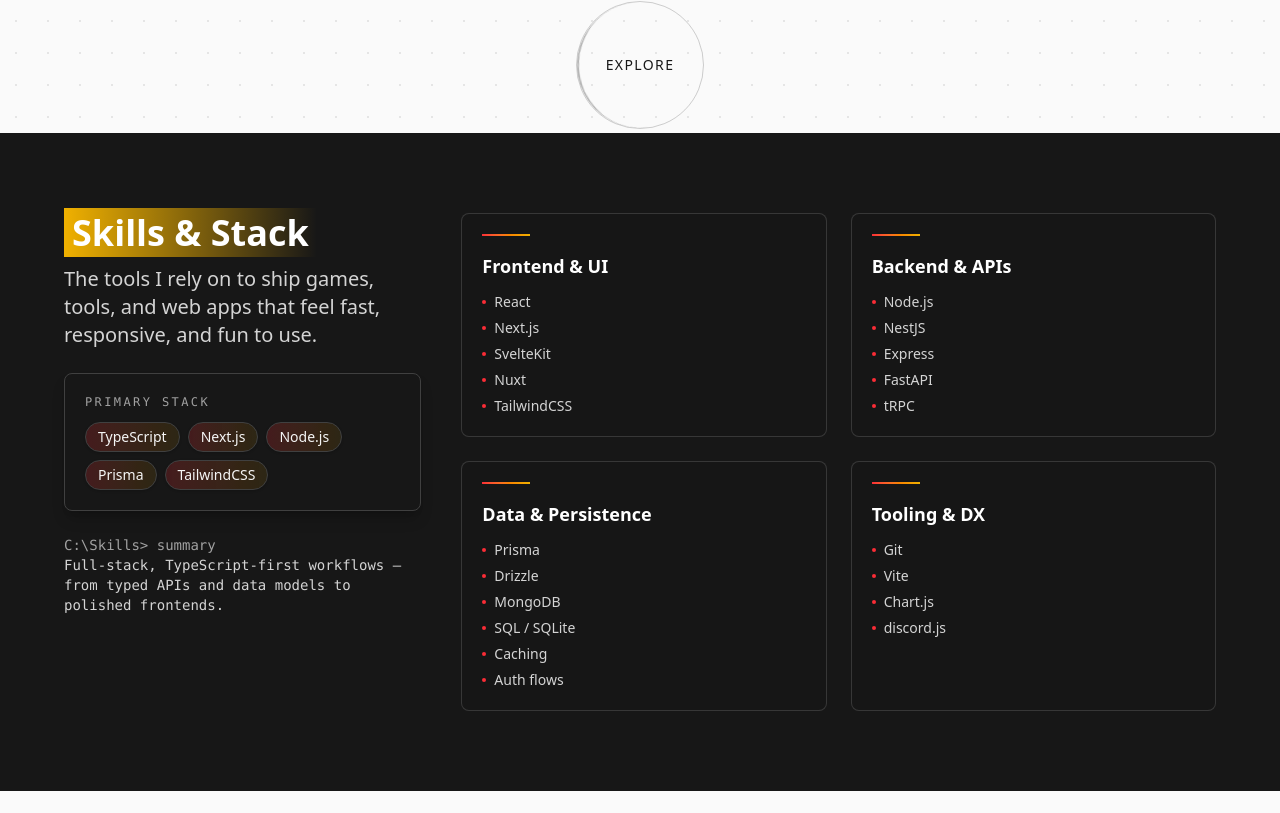
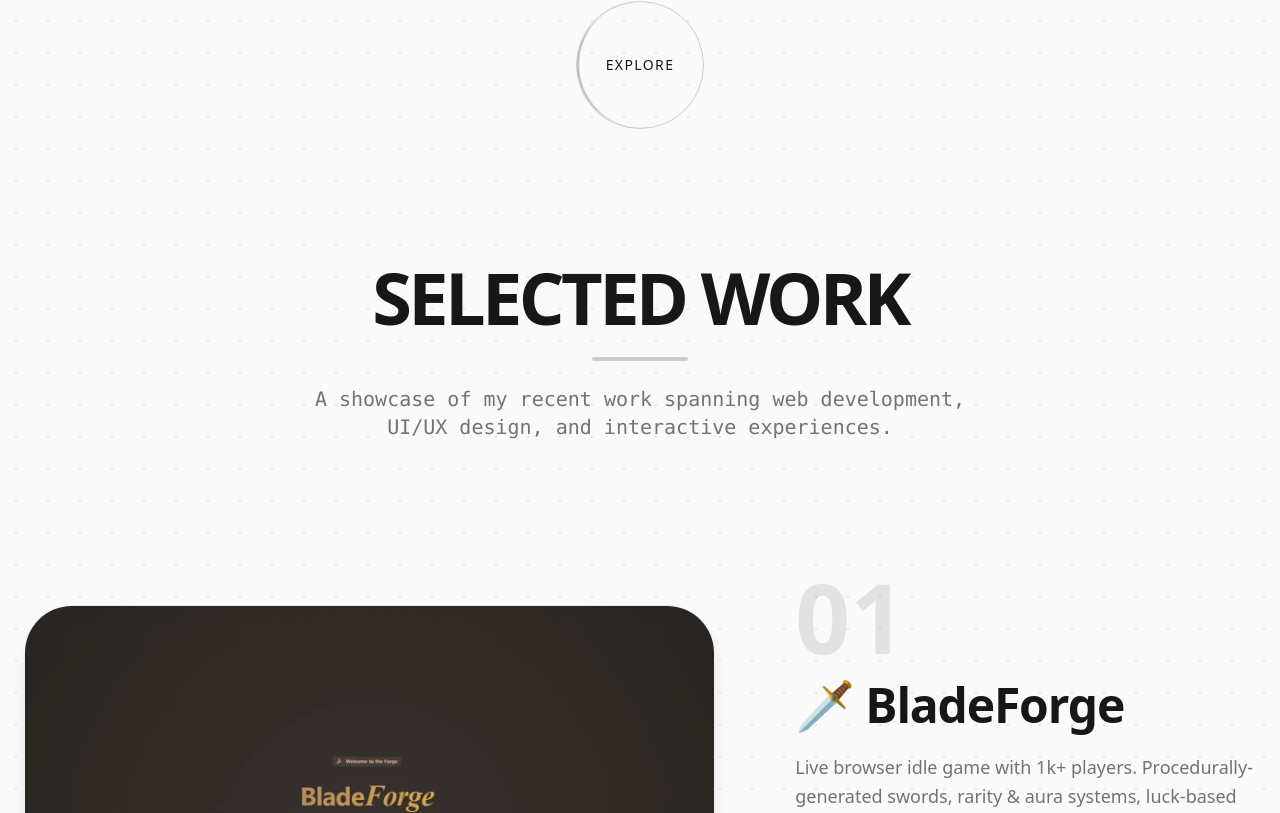
Before and after one commit to unloopedmido/portfolio, a Next.js app: page / in a window 1280 px wide. Shown: the part 667-1480 px from the top of the page. Built offline with nearby package versions, Linux system fonts and the light colour scheme.

Commit message:
refactor: remove SkillsSection component and update project details

```diff
--- a/src/app/page.tsx
+++ b/src/app/page.tsx
@@ -1,7 +1,6 @@
 import type { Metadata } from "next";
 import HeroSection from "@/components/HeroSection";
 import ProjectsSection from "@/components/ProjectsSection";
-import SkillsSection from "@/components/SkillsSection";
 import {
   FaTwitter,
   FaDiscord,
@@ -39,7 +38,6 @@
   return (
     <main className="relative">
       <HeroSection />
-      <SkillsSection />
       <ProjectsSection />
       <section
         className="min-h-[80vh] py-24 md:py-32 px-6 flex flex-col justify-center items-center"
--- a/src/components/SkillsSection.tsx
+++ /dev/null
@@ -1,101 +0,0 @@
-export default function SkillsSection() {
-  const primaryStack = [
-    "TypeScript",
-    "Next.js",
-    "Node.js",
-    "Prisma",
-    "TailwindCSS",
-  ];
-
-  const sections = [
-    {
-      title: "Frontend & UI",
-      items: ["React", "Next.js", "SvelteKit", "Nuxt", "TailwindCSS"],
-    },
-    {
-      title: "Backend & APIs",
-      items: ["Node.js", "NestJS", "Express", "FastAPI", "tRPC"],
-    },
-    {
-      title: "Data & Persistence",
-      items: [
-        "Prisma",
-        "Drizzle",
-        "MongoDB",
-        "SQL / SQLite",
-        "Caching",
-        "Auth flows",
-      ],
-    },
-    {
-      title: "Tooling & DX",
-      items: ["Git", "Vite", "Chart.js", "discord.js"],
-    },
-  ];
-
-  return (
-    <section className="bg-neutral-900 py-20 px-6">
-      <div className="max-w-6xl mx-auto grid grid-cols-1 lg:grid-cols-3 gap-10 items-start">
-        <div className="space-y-6">
-          <div>
-            <h2 className="text-4xl font-bold text-white inline-block relative">
-              <span className="bg-gradient-to-r from-yellow-500 to-transparent px-2">
-                Skills &amp; Stack
-              </span>
-            </h2>
-            <p className="text-xl text-neutral-300 mt-3 max-w-xl">
-              The tools I rely on to ship games, tools, and web apps that feel
-              fast, responsive, and fun to use.
-            </p>
-          </div>
-
-          <div className="bg-neutral-900/70 border border-neutral-700 rounded-lg p-5 shadow-lg shadow-black/20">
-            <p className="text-xs font-mono tracking-[0.2em] text-neutral-400 mb-3">
-              PRIMARY STACK
-            </p>
-            <div className="flex flex-wrap gap-2">
-              {primaryStack.map((item) => (
-                <span
-                  key={item}
-                  className="inline-flex items-center rounded-full border border-neutral-700 bg-gradient-to-r from-red-500/20 to-yellow-500/10 px-3 py-1 text-sm text-neutral-100 shadow-sm"
-                >
-                  {item}
-                </span>
-              ))}
-            </div>
-          </div>
-
-          <div className="hidden lg:block text-sm text-neutral-400 font-mono">
-            <p>C:\Skills&gt; summary</p>
-            <p className="text-neutral-300">
-              Full-stack, TypeScript-first workflows — from typed APIs and data
-              models to polished frontends.
-            </p>
-          </div>
-        </div>
-
-        <div className="lg:col-span-2 grid grid-cols-1 sm:grid-cols-2 gap-6">
-          {sections.map((section) => (
-            <div
-              key={section.title}
-              className="relative overflow-hidden rounded-lg border border-neutral-700/80 bg-neutral-900/80 p-5 transition-colors duration-200 hover:border-red-500/60 hover:bg-neutral-900"
-            >
-              <div className="h-0.5 w-12 bg-gradient-to-r from-red-500 to-yellow-500 mb-4" />
-              <h3 className="text-lg font-semibold text-white mb-3">
-                {section.title}
-              </h3>
-              <ul className="space-y-1.5 text-sm text-neutral-300">
-                {section.items.map((item) => (
-                  <li key={item} className="flex items-center gap-2">
-                    <span className="h-1 w-1 rounded-full bg-red-500" />
-                    <span>{item}</span>
-                  </li>
-                ))}
-              </ul>
-            </div>
-          ))}
-        </div>
-      </div>
-    </section>
-  );
-}
--- a/src/data/projects.json
+++ b/src/data/projects.json
@@ -3,58 +3,48 @@
     "name": "🗡️ BladeForge",
     "description": "Live browser idle game with 1k+ players. Procedurally-generated swords, rarity & aura systems, luck-based progression loop, machine-driven property refinement, and clear frontend/backend separation. Highlights: shipped end-to-end, live user metrics, and iterative balance based on player data.",
     "technologies": ["TypeScript", "Next.js", "Express", "Prisma", "Radix UI"],
-    "github": "https://github.com/unloopedmido/bladeforge",
-    "role": "Solo full-stack developer - game design, backend, and UI."
+    "github": "https://github.com/unloopedmido/bladeforge"
   },
   {
     "name": "🧰 Lootils",
     "description": "Production-ready productivity suite (Notes, To-Do, Reminders, Calendar) focused on performance, responsive UX, and robust data modeling. Features full auth, persistent state, offline-friendly behavior, and scale-aware API design.",
     "technologies": ["TypeScript", "Next.js", "tRPC", "Prisma", "TailwindCSS"],
-    "github": "https://github.com/cored-inc/lootils",
-    "live": "https://lootils.vercel.app",
-    "role": "Full-stack owner - architecture, APIs, and interface."
+    "github": "https://github.com/cored-inc/lootils"
   },
   {
     "name": "🛠️ skyblock-ts",
     "description": "Fully-typed TypeScript SDK for Hypixel SkyBlock. Provides reliable, ergonomic access to auction pagination, profile lookups, and cached endpoints for production integrations - built for other devs to depend on.",
     "technologies": ["TypeScript", "Node.js", "pnpm", "ES Modules", "Fetch API"],
-    "github": "https://github.com/unloopedmido/skyblockts",
-    "role": "Author & maintainer - SDK design and documentation."
+    "github": "https://github.com/unloopedmido/skyblockts"
   },
   {
     "name": "🧪 HyTools",
     "description": "High-performance toolset for SkyBlock players: auction price lookups, gear optimizers, and metadata inspectors built to streamline trading and grinding workflows. Focused on speed, UX, and reliable data handling.",
     "technologies": ["TypeScript", "Node.js", "Vite", "Vue.js", "TailwindCSS"],
-    "github": "https://github.com/unloopedmido/hytools",
-    "role": "Lead developer - performance, UX, and architecture."
+    "github": "https://github.com/unloopedmido/hytools"
   },
   {
     "name": "🏷️ HyIntel",
     "description": "Server-side rendered auction viewer for Hypixel SkyBlock optimized for low-latency browsing. Parses Minecraft color codes into styled HTML, surfaces detailed item lore, and minimizes client JS for fast initial paint.",
     "technologies": ["Python", "FastAPI", "Jinja2", "TailwindCSS", "SQLite"],
-    "github": "https://github.com/unloopedmido/hyintel",
-    "role": "Solo developer - backend, templating, and deployment."
+    "github": "https://github.com/unloopedmido/hyintel"
   },
   {
     "name": "👀 AnimeLens",
     "description": "Scalable Discord bot for anime & manga discovery: search, character info, and community commands with Prisma-backed persistence and modular command handling. Built to operate reliably across active servers.",
     "technologies": ["TypeScript", "Node.js", "Express", "discord.js", "Prisma"],
-    "github": "https://github.com/unloopedmido/animelens",
-    "live": "https://animelens.thelooped.tech",
-    "role": "Full-stack dev - Discord infrastructure and persistence."
+    "github": "https://github.com/unloopedmido/animelens"
   },
   {
     "name": "⌨️ Taplytics",
     "description": "Typing-test app with words & quotes modes, persistent performance dashboard, and accurate analytics. Showcases frontend polish, lightweight state management, and data visualization for user metrics.",
     "technologies": ["TypeScript", "Next.js", "TailwindCSS", "Chart.js", "LocalStorage"],
-    "github": "https://github.com/unloopedmido/taplytics",
-    "role": "Frontend-focused dev - UX, state, and analytics."
+    "github": "https://github.com/unloopedmido/taplytics"
   },
   {
     "name": "🔤 Lordle",
     "description": "Experimental Wordle-like prototype with infinite guesses and custom wordlists. Fast prototype demonstrating UI polish, rapid iteration, and front-end craftsmanship.",
     "technologies": ["TypeScript", "Next.js", "TailwindCSS", "shadcn/ui", "React Icons"],
-    "github": "https://github.com/unloopedmido/lordle",
-    "role": "Prototype creator - game design and UI."
+    "github": "https://github.com/unloopedmido/lordle"
   }
 ]
```
